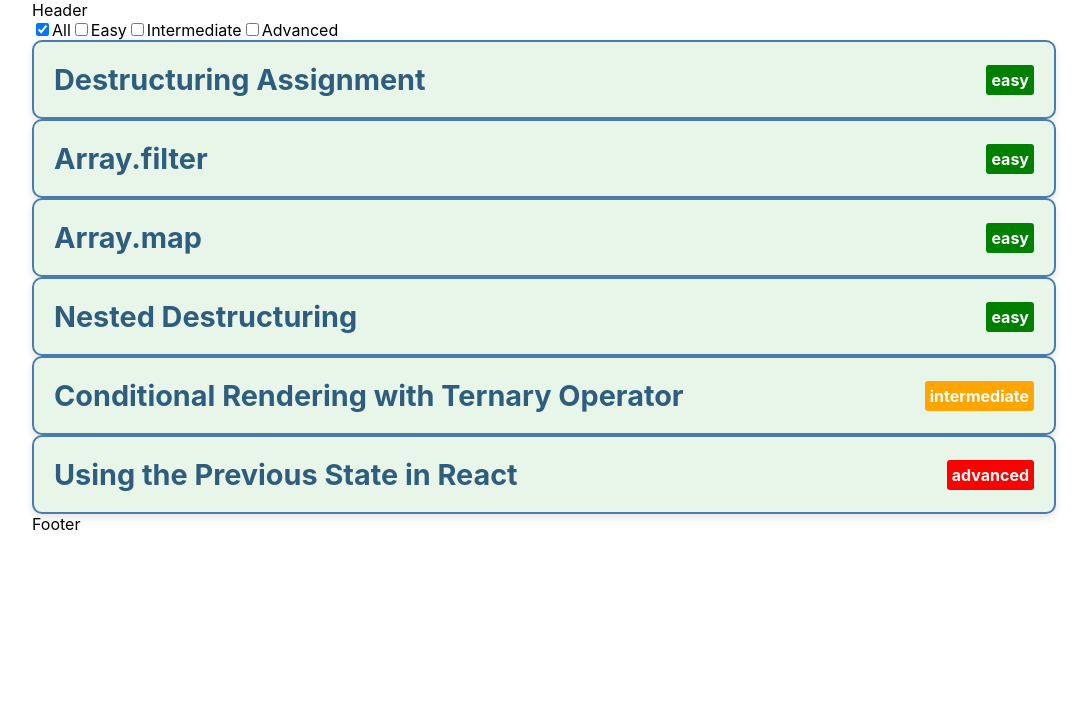
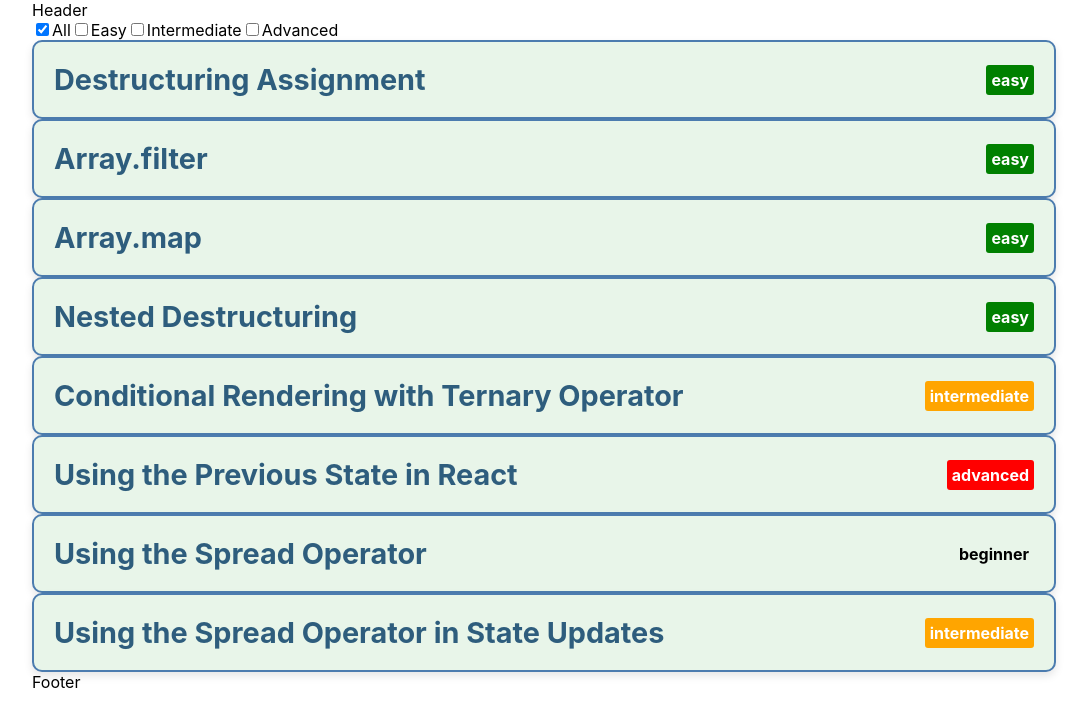
Before and after one commit to NawarTurk/codelingo, a React (Create React App) app: page / in a window 1280 px wide. Shown: the top 726 px of the page, without its empty margins (96-1183 px from the left). Built offline with nearby package versions, Linux system fonts and the light colour scheme.

Commit message:
feat: update ConceptGrid to allow exclusive selection of 'All' o other difficulties

```diff
--- a/public/concepts.json
+++ b/public/concepts.json
@@ -46,5 +46,21 @@
     "example": "<pre><code>setDifficulties((prev) =>\n  checked\n    ? [...prev, value.toLowerCase()]\n    : prev.filter((difficulty) => difficulty !== value.toLowerCase())\n);\n// This uses the previous state 'prev' to add or remove difficulties based on the checkbox state.</code></pre>",
     "difficulty": "advanced",
     "quiz": "Why is it important to use the previous state when updating state in React?"
+  },
+  {
+    "id": 7,
+    "title": "Using the Spread Operator",
+    "description": "The spread operator (`...`) in JavaScript makes it easy to work with arrays. It can combine multiple arrays into one or create a copy of an array.",
+    "example": "<pre><code>// Example of using the spread operator with arrays:\nconst arr1 = [1, 2, 3];\nconst arr2 = [4, 5, 6];\nconst combined = [...arr1, ...arr2];\nconsole.log(combined); // Output: [1, 2, 3, 4, 5, 6]\n\n// Example of using the spread operator to copy an array:\nconst original = ['a', 'b', 'c'];\nconst copy = [...original];\nconsole.log(copy); // Output: ['a', 'b', 'c']</code></pre>",
+    "difficulty": "beginner",
+    "quiz": "How do you use the spread operator to combine two arrays?"
+  },
+  {
+    "id": 8,
+    "title": "Using the Spread Operator in State Updates",
+    "description": "The spread operator (`...`) in JavaScript allows you to create a new array that includes elements from an existing array, as well as any additional elements you specify. This is useful in React when you want to update state by adding new values to the previous state.",
+    "example": "<pre><code>setDifficulties((prev) =>\n  checked\n    ? [...prev, value.toLowerCase()]\n    : prev.filter((difficulty) => difficulty !== value.toLowerCase())\n);\n// The spread operator is used to add the new difficulty to the previous state.</code></pre>",
+    "difficulty": "intermediate",
+    "quiz": "How do you use the spread operator to update state in React?"
   }
 ]
--- a/src/components/ConceptGrid.jsx
+++ b/src/components/ConceptGrid.jsx
@@ -13,17 +13,20 @@ export default function ConceptGrid({ concepts }) {
     //    const value = event.target.value;
     //    const checked = event.target.checked;
 
-    setDifficulties((prev) =>
-      checked
-        ? [...prev, value.toLowerCase()]
-        : prev.filter((difficulty) => difficulty !== value.toLowerCase())
-    );
+    if (value === "all") {
+      checked ? setDifficulties(["all"]) : setDifficulties([]);
+    } else {
+      setDifficulties((prev) =>
+        checked
+          ? [...prev.filter((difficulty) => difficulty !== "all"), value]
+          : prev.filter((difficulty) => difficulty !== value)
+      );
+    }
   };
 
   const filteredConcepts = concepts.filter(
     (concept) =>
-      difficulties.includes(concept.difficulty.toLowerCase()) ||
-      difficulties.includes("all")
+      difficulties.includes(concept.difficulty) || difficulties.includes("all")
   );
 
   return (
```
Also changed, not shown: to-do.txt (added).
